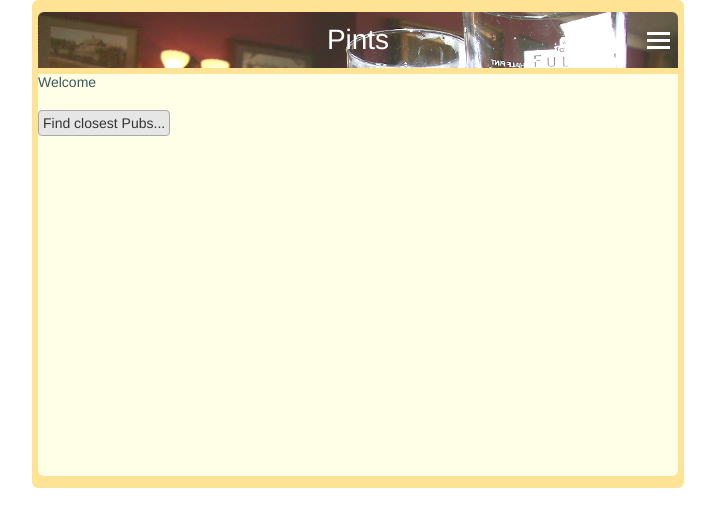
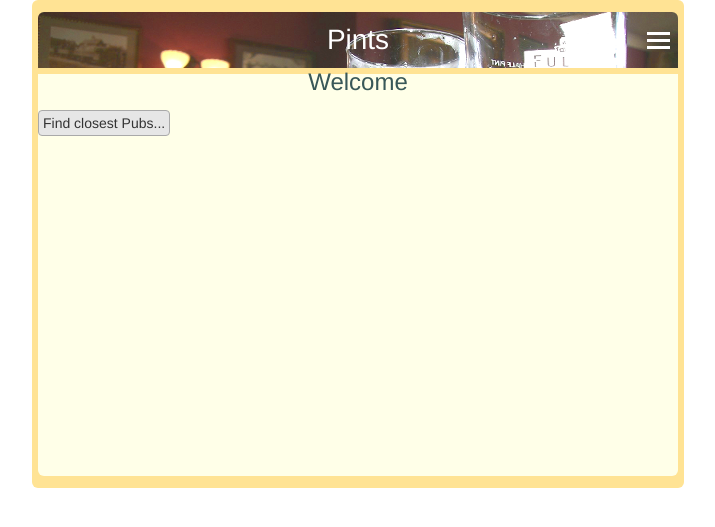
Before and after one commit to richardtraindl/pints, a Jekyll site: the page built from pints/index.html, in a window 1280 px wide. Shown: the top 527 px of the page, without its empty margins (282-997 px from the left). Built offline with Jekyll 4.4.1, drawn with Linux system fonts in a browser that asks for light colours.

Commit message:
Update pints.css

```diff
--- a/styles/pints.css
+++ b/styles/pints.css
@@ -110,6 +110,18 @@ body {
    max-height: 640px; */
 }
 
+h1, h2 {
+  text-align: center;
+}
+
+h1 {
+  font-size: 28px;
+}
+
+h2 {
+  font-size: 24px;
+}
+
 .gap {
   padding-bottom: 20px;
 }
```
